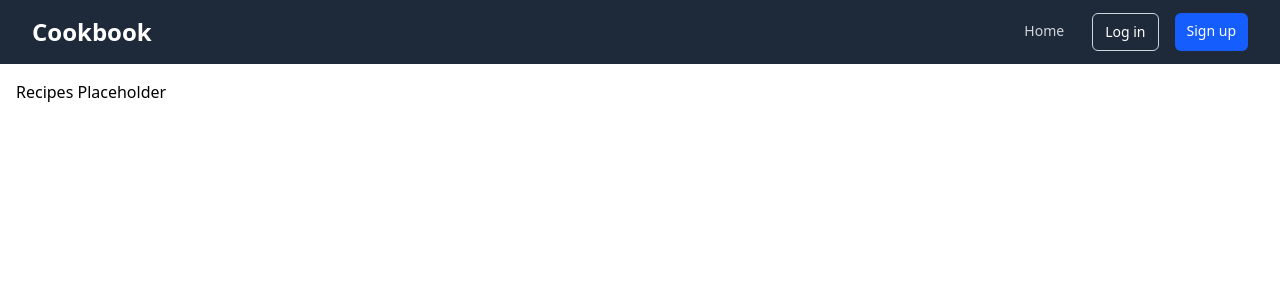
After one commit to sdutill/cookbook-pro-rewrite, a Django app: page /recipes/ in a window 1280 px wide. The commit adds this page. Shown: the top 300 px of the page. Run offline with Django 5.2, Linux system fonts and the light colour scheme.

Commit message:
Adding recipes page & path in base template

```diff
--- a/pages/urls.py
+++ b/pages/urls.py
@@ -1,7 +1,8 @@
 from django.urls import path
 
-from .views import HomePageView
+from .views import HomePageView, RecipePageView
 
 urlpatterns = [
     path("", HomePageView.as_view(), name="home"),
+    path("recipes/", RecipePageView.as_view(), name="recipes"),
 ]
--- a/pages/views.py
+++ b/pages/views.py
@@ -4,3 +4,7 @@ from django.views.generic import TemplateView
 
 class HomePageView(TemplateView):
     template_name = "home.html"
+
+
+class RecipePageView(TemplateView):
+    template_name = "recipes.html"
--- a/templates/base.html
+++ b/templates/base.html
@@ -47,8 +47,8 @@
               <a href="{% url 'home' %}"
                  class="text-gray-300 hover:text-white px-3 py-2 rounded-md text-sm font-medium">Home</a>
               {% if user.is_authenticated %}
-                <a href="#"
-                   class="text-gray-300 hover:text-white px-3 py-2 rounded-md text-sm font-medium">+ New Recipe</a>
+                <a href="{% url 'recipes' %}"
+                   class="text-gray-300 hover:text-white px-3 py-2 rounded-md text-sm font-medium">Recipes</a>
                 <div class="relative">
                   <button type="button"
                           class="text-gray-300 hover:text-white px-3 py-2 rounded-md text-sm font-medium"
--- /dev/null
+++ b/templates/recipes.html
@@ -0,0 +1,7 @@
+{% extends "base.html" %}
+{% block title %}
+  Recipes
+{% endblock title %}
+{% block content %}
+  <h1>Recipes Placeholder</h1>
+{% endblock content %}
```
